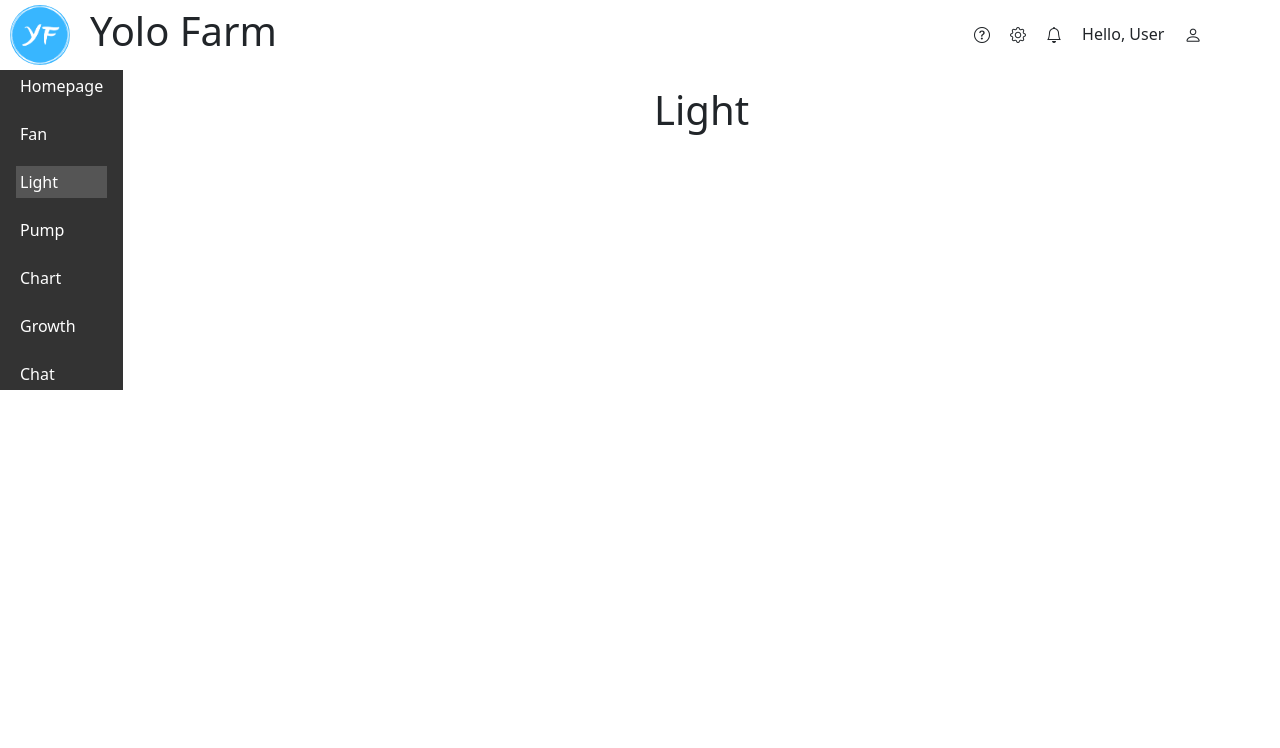
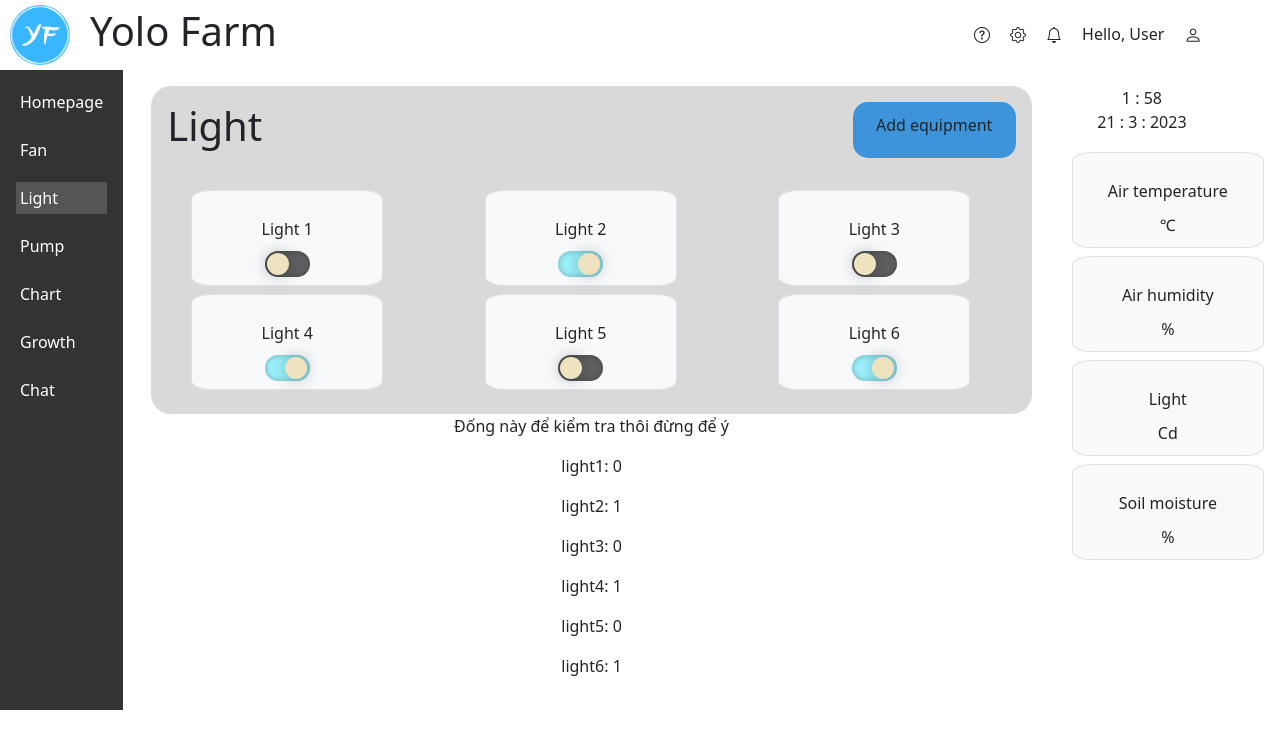
Before and after one commit to cngthnh22112002/smart-farm-fe, a React (Create React App) app: page /light in a window 1280 px wide. Shown: the top 748 px of the page. Built offline with nearby package versions, Linux system fonts and the light colour scheme; no server answers.

Commit message:
add page equipment

```diff
--- a/src/App.js
+++ b/src/App.js
@@ -33,6 +33,7 @@ function App() {
         <Navbar />
         <div className="container">
           <Routes>
+            <Route path="/" element={<Homepage />} />
             <Route path="/homepage" element={<Homepage />} />
             <Route path="/light" element={<Light />} />
             <Route path="/fan" element={<Fan />} />
--- a/src/pages/Homepage.js
+++ b/src/pages/Homepage.js
@@ -74,8 +74,6 @@ export default function Homepage() {
       <img src="logo192.png" alt="img2" style={{witch: "10%"}}/>
     </div>
   </div>
-
-
 </>
 
   );
--- /dev/null
+++ b/src/pages/Light.css
@@ -0,0 +1,51 @@
+.equip {
+    display: flex;
+    flex-direction: column;
+    background-color: #d9d9d9;
+    border-radius: 20px;
+}
+.title {
+    display: flex;
+    flex-direction: row;
+    width: 100%;
+}
+.title2 {
+    width: 20px;
+    margin: 10px;
+    align-items: center;
+    justify-content: center;
+}
+.p-3 {
+    padding: 0.5rem;
+}
+
+.button {
+    width: 45px;
+    height: 26px;
+    appearance: none;
+    background-color: #5e6061;
+    border-radius: 26px;
+    position: relative;
+    cursor: pointer;
+    box-shadow: inset 0px 0px 6px rgba(0, 0, 0, .3);
+    transition: 0.25s cubic-bezier(.25, -0.6, .82, 1.66);
+}
+.button::before {
+    content: "";
+    width: 22px;
+    height: 22px;
+    position: absolute;
+    top: 2px;
+    left: 2px;
+    background-color: #efe2bf;
+    border-radius: 50%;
+    box-shadow: 0px 0px 16px rgba(0, 0, 0, .3);
+    transition: 0.25s cubic-bezier(.25, -0.6, .82, 1.66);
+}
+.button:checked {
+    background-color: #9cf2fd;
+}
+.button:checked::before {
+    left: 20px;
+
+}
--- a/src/pages/Light.js
+++ b/src/pages/Light.js
@@ -1,3 +1,153 @@
+import React, { useEffect, useState } from 'react';
+import io from 'socket.io-client';
+import './Light.css';
+
+const socket = io('http://localhost:5000');
+
+var curDate = new Date();
+
 export default function Light() {
-  return <h1>Light</h1>
+  const [light_sensor, setLightSensor] = useState('');
+  const [soilmoisture_sensor, setSoilmoistureSensor] = useState('');
+  const [humidity_sensor, setHumiditySensor] = useState('');
+  const [temperature_sensor, setTemperatureSensor] = useState('');
+
+  const [light1, setLight1] = React.useState(false);
+  const [light2, setLight2] = React.useState(true);
+  const [light3, setLight3] = React.useState(false);
+  const [light4, setLight4] = React.useState(true);
+  const [light5, setLight5] = React.useState(false);
+  const [light6, setLight6] = React.useState(true);
+
+  useEffect(() => {
+    socket.on('light-sensor', (data) => {
+      setLightSensor(data);
+    });
+    socket.on('soilmoisture-sensor', (data) => {
+      setSoilmoistureSensor(data);
+    });
+    socket.on('humidity-sensor', (data) => {
+      setHumiditySensor(data);
+    });
+    socket.on('temperature-sensor', (data) => {
+      setTemperatureSensor(data);
+    });
+    socket.on('light1', data => {setLight1(data);});
+  }, []);
+
+  return (
+<>
+  <div className="body">
+    <div className='col1'style={{width: "80%"}}>
+      <div className='equip'>
+        <div className="title">
+          <div style={{width: "80%", textAlign: "left", margin: "1rem" }}>
+            <h1>Light</h1>
+          </div>
+          <div style={{width: "20%", display: "flex", alignItems: "center", justifyContent: "center", background: "#3d94db", borderRadius: "15px", margin: "1rem"}}>
+            <h6>Add equipment</h6>
+          </div>
+        </div>
+        <div className='body2'>
+          <div className="container px-4">
+            <div className="row gx-5">
+              <div className="col">
+                <div className="p-3 border bg-light" style={{ borderRadius: "10%", height: "6rem", width: "12rem", marginBottom: "0.5rem"}}>
+                  <p>Light 1</p>
+                  <input type="checkbox" className="button" id="light1" checked={light1} onChange={
+                    () => {setLight1(!light1); alert("sent mess 1")}
+                  }></input>
+                </div>
+              </div>
+              <div className="col">
+                <div className="p-3 border bg-light" style={{ borderRadius: "10%", height: "6rem", width: "12rem", marginBottom: "0.5rem"}}>
+                  <p>Light 2</p>
+                  <input type="checkbox" className="button" id="light2" checked={light2} onChange={
+                    () => {setLight2(!light2); alert("sent mess 2")}
+                  }></input>
+                </div>
+              </div>
+              <div className="col">
+                <div className="p-3 border bg-light" style={{ borderRadius: "10%", height: "6rem", width: "12rem", marginBottom: "0.5rem"}}>
+                  <p>Light 3</p>
+                  <input type="checkbox" className="button" id="light3" checked={light3} onChange={
+                    () => {setLight3(!light3); alert("sent mess 3")}
+                  }></input>
+                </div>
+              </div>
+              <div className="col">
+                <div className="p-3 border bg-light" style={{ borderRadius: "10%", height: "6rem", width: "12rem", marginBottom: "0.5rem"}}>
+                  <p>Light 4</p>
+                  <input type="checkbox" className="button" id="light4" checked={light4} onChange={
+                    () => {setLight4(!light4); alert("sent mess 4")}
+                  }></input>
+                </div>
+              </div>
+              <div className="col">
+                <div className="p-3 border bg-light" style={{ borderRadius: "10%", height: "6rem", width: "12rem", marginBottom: "0.5rem"}}>
+                  <p>Light 5</p>
+                  <input type="checkbox" className="button" id="light5" checked={light5} onChange={
+                    () => {setLight5(!light5); alert("sent mess 5")}
+                  }></input>
+                </div>
+              </div>
+              <div className="col">
+                <div className="p-3 border bg-light" style={{ borderRadius: "10%", height: "6rem", width: "12rem", marginBottom: "0.5rem"}}>
+                  <p>Light 6</p>
+                  <input type="checkbox" className="button" id="light6" checked={light6} onChange={
+                    () => {setLight6(!light6); alert("sent mess 6")}
+                  }></input>
+                </div>
+              </div>
+            </div>
+          </div>
+        </div>
+      </div>
+      <div>
+        <p>Đống này để kiểm tra thôi đừng để ý</p>
+        <p>light1: {light1 === true ? 1 : 0 }  </p>
+        <p>light2: {light2 === true ? 1 : 0 }  </p>
+        <p>light3: {light3 === true ? 1 : 0 }  </p>
+        <p>light4: {light4 === true ? 1 : 0 }  </p>
+        <p>light5: {light5 === true ? 1 : 0 }  </p>
+        <p>light6: {light6 === true ? 1 : 0 }  </p>
+      </div>
+    </div>
+    <div className='col2'style={{width: "20%"}}>
+      <div className="datetime" style={{ height: 50 }}>
+        <div id="current-h">{curDate.getHours()} : {curDate.getMinutes()}</div>
+        <div id="current-d">{curDate.getDate()} : {curDate.getMonth() + 1} : {curDate.getFullYear()}</div>
+      </div>
+      <div className="container px-4">
+        <div className="row gx-5">
+          <div className="col">
+            <div className="p-3 border bg-light" style={{ borderRadius: "10%", height: "6rem", width: "12rem", marginBottom: "0.5rem"}}>
+              <p>Air temperature</p>
+              <p>{temperature_sensor} ℃</p>
+            </div>
+          </div>
+          <div className="col">
+            <div className="p-3 border bg-light" style={{ borderRadius: "10%", height: "6rem", width: "12rem", marginBottom: "0.5rem"}}>
+              <p>Air humidity</p>
+              <p>{humidity_sensor} %</p>
+            </div>
+          </div>
+          <div className="col">
+            <div className="p-3 border bg-light" style={{ borderRadius: "10%", height: "6rem", width: "12rem", marginBottom: "0.5rem"}}>
+              <p>Light</p>
+              <p>{light_sensor} Cd</p>
+            </div>
+          </div>
+          <div className="col">
+            <div className="p-3 border bg-light" style={{ borderRadius: "10%", height: "6rem", width: "12rem", marginBottom: "0.5rem"}}>
+              <p>Soil moisture</p>
+              <p>{soilmoisture_sensor} %</p>
+            </div>
+          </div>
+        </div>
+      </div>
+    </div>
+  </div>
+</>
+  )
 }
--- a/src/styles.css
+++ b/src/styles.css
@@ -32,6 +32,8 @@
     display: flex;
     flex-direction: column;
     gap: 1rem;
+    margin-top: 1rem;
+    margin-bottom: 1rem;
   }
 
   .nav a {
```
Also changed, not shown: src/pages/Chart.css (added), src/pages/Chat.css (added), src/pages/Fan.css (added), src/pages/Growth.css (added), src/pages/Pump.css (added). Lines whose indentation alone changed are shown as unchanged.
